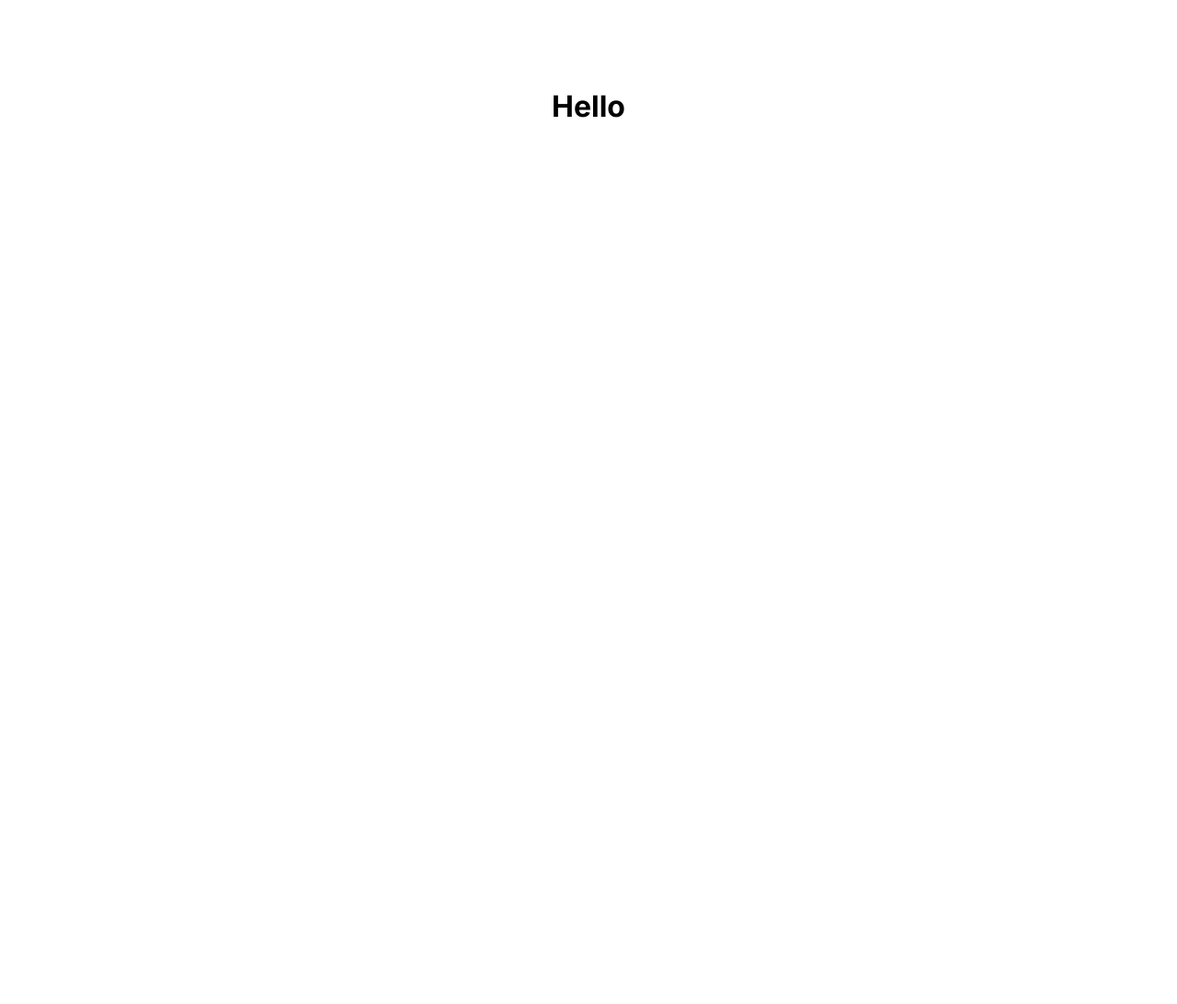
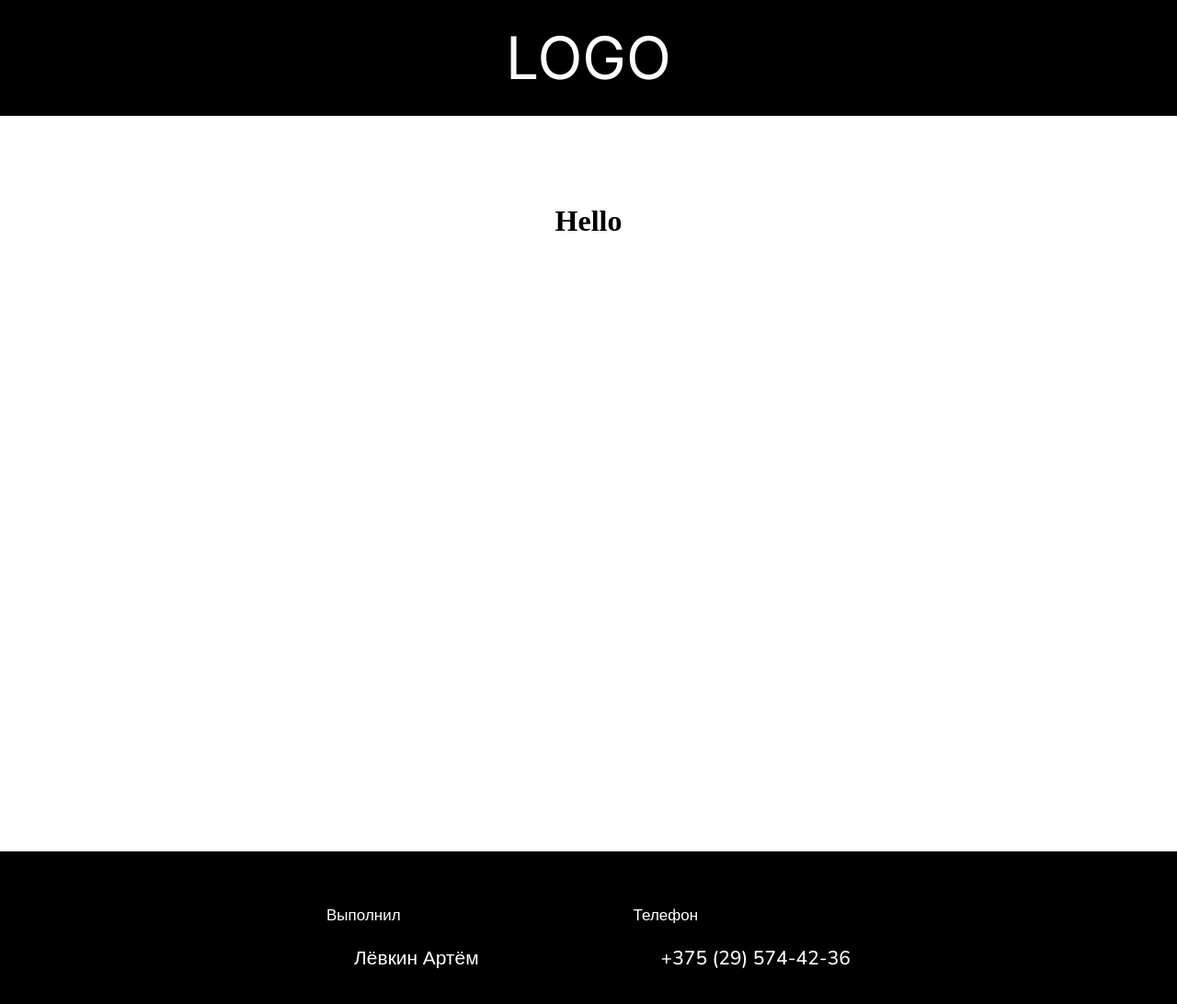
Before and after one commit to JI3BA/test-web-space, a Next.js app: page / in a window 1280 px wide. Shown: the top 1092 px of the page at 92% size. Before the commit the page ends 800 px from the top, so only its background shows below. Built offline with nearby package versions, Linux system fonts and the light colour scheme.

Commit message:
layout was changed (Header and Footer was added)

```diff
--- a/src/app/layout.tsx
+++ b/src/app/layout.tsx
@@ -1,8 +1,7 @@
 import type { Metadata } from 'next'
-import { Inter } from 'next/font/google'
 import './globals.css'
-
-const inter = Inter({ subsets: ['latin'] })
+import Header from "@/app/components/Header/Header";
+import Footer from "@/app/components/Footer/Footer";
 
 export const metadata: Metadata = {
   title: 'Main'
@@ -15,8 +14,10 @@
 }) {
   return (
     <html lang="en">
-      <body className={inter.className}>
+      <body>
+        <Header/>
         {children}
+        <Footer />
       </body>
     </html>
   )
```
